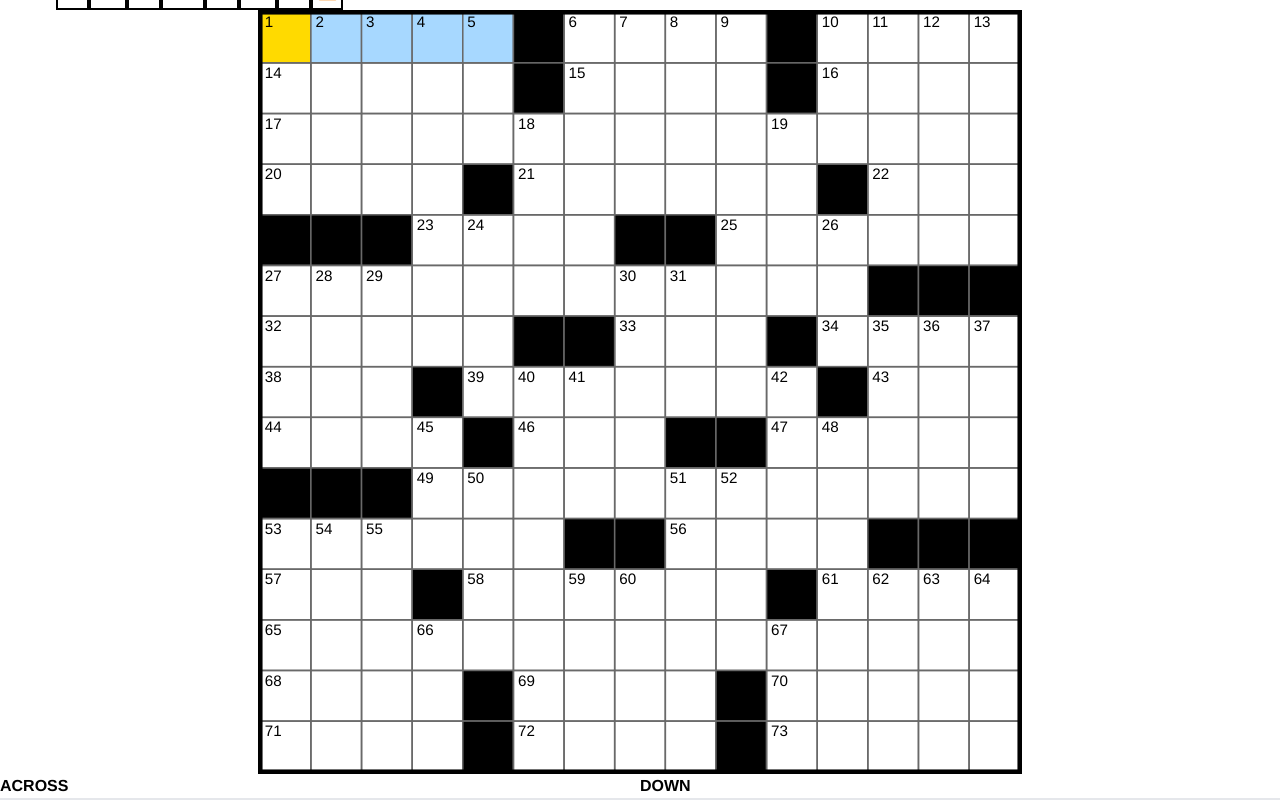
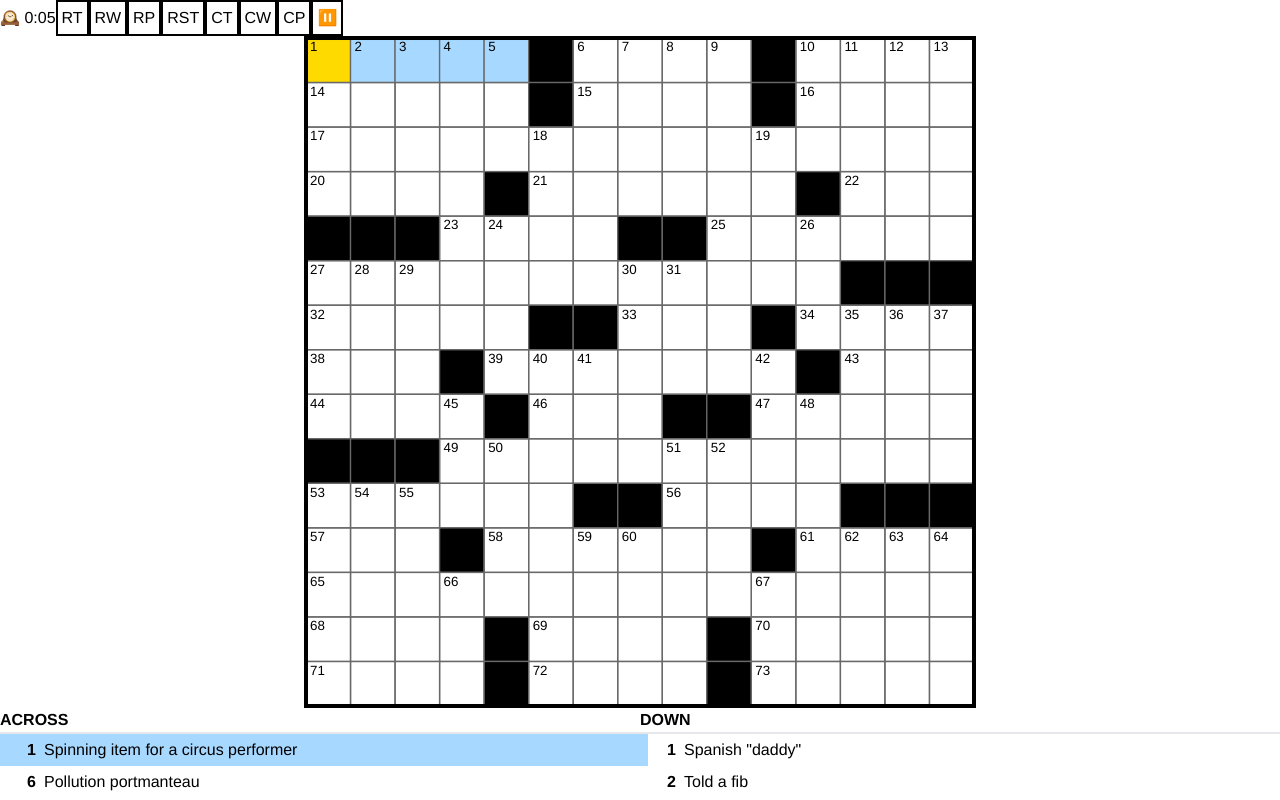
Before and after one commit to gabspeck/crossword-app, a SvelteKit app: page / in a window 1280 px wide. Built offline with nearby package versions, Linux system fonts and the light colour scheme.

Commit message:
remove commented-out code; set width limit

```diff
--- a/src/routes/+page.svelte
+++ b/src/routes/+page.svelte
@@ -285,7 +285,8 @@
 	});
 
 </script>
-<main class="flex flex-col w-screen h-screen overflow-hidden">
+<main class="flex justify-center">
+	<div class="flex flex-col w-screen h-screen max-w-screen-2xl overflow-hidden">
 		<div class="flex flex-row items-center justify-around lg:justify-start">
 			<p>🕰️ {formatDuration(secondsSpent)}</p>
 			<button class="border-2 border-black p-1"
@@ -316,7 +317,7 @@
 		</div>
 		<div class="flex flex-col overflow-hidden lg:flex-row">
 			<div class="flex lg:flex-auto justify-center items-center">
-			<svg class="w-full h-full select-none"
+				<svg class="w-full h-full max-w-2xl select-none"
 						 viewBox="0 0 {gridSideLength + gridStrokeWidth} {gridSideLength + gridStrokeWidth}">
 					{#each tiles as cell, idx}
 						<g bind:this={cell.element} pointer-events="visible" class="focus:outline-none"
@@ -368,54 +369,6 @@
 								height="{gridSideLength}"
 								stroke-width="{gridStrokeWidth}" />
 				</svg>
-			<!--				<div-->
-			<!--					tabindex="-1"-->
-			<!--					role="grid"-->
-			<!--					class="inline-grid grid-cols-{puzzle.dimensions.cols} gap-0 border-[3px] border-black aspect-square w-full max-w-[95cqmin] max-h-[95cqmin]"-->
-			<!--				>-->
-			<!--					{#each tiles as tile, tileIndex}-->
-			<!--						<div-->
-			<!--							bind:this={tile.element}-->
-			<!--							tabindex={tile.isBlank ? null : 0}-->
-			<!--							role="gridcell"-->
-			<!--							class="border-[#696969] border-r-[1px] border-b-[1px] shrink-0 gap-0 focus:outline-none relative"-->
-			<!--							class:bg-[#FFDA00]={!tile.isBlank && currentTileIndex === tileIndex}-->
-			<!--							class:bg-[#A7D8FF]={!tile.isBlank && currentTile.clues[currentDirection] === tile.clues[currentDirection]}-->
-			<!--							class:bg-black={tile.isBlank}-->
-			<!--							onmousedown={tile.isBlank ? null : ev => ev.preventDefault()}-->
-			<!--							onkeydown={tile.isBlank ? null : (ev) => onTileKeyDown(ev, tile)}-->
-			<!--							onclick={tile.isBlank ? null : onTileClick}-->
-			<!--							onfocus={tile.isBlank ? null : () => {if (tileIndex !== currentTileIndex) currentTileIndex = tileIndex}}>-->
-			<!--							{#if !tile.isBlank}-->
-			<!--								<div>-->
-			<!--									{#if tile.check === 'incorrect'}-->
-			<!--										<svg class="absolute" viewBox="0 0 100 100" xmlns="http://www.w3.org/2000/svg">-->
-			<!--											<line x1="100" y1="0" x2="0" y2="100" stroke="red" stroke-width="2" />-->
-			<!--										</svg>-->
-			<!--									{/if}-->
-			<!--									{#if tile.revealed}-->
-			<!--										<svg class="absolute" viewBox="0 0 100 100" xmlns="http://www.w3.org/2000/svg">-->
-			<!--											<g>-->
-			<!--												<polygon fill="#e63333" points="103.00,0.00 69.67,0.00 103.00,36.33" />-->
-			<!--												<circle fill="white" cx="93.24" cy="12.76" r="4.88" />-->
-			<!--											</g>-->
-			<!--										</svg>-->
-			<!--									{/if}-->
-			<!--									<div class="absolute top-[-1px] left-0.5 select-none">-->
-			<!--										<p class="text-[0.75em]">-->
-			<!--											{tile.label}-->
-			<!--										</p>-->
-			<!--									</div>-->
-			<!--									<div class="flex justify-center w-full h-full absolute top-1">-->
-			<!--										<p class="text-[22px] cursor-default select-none" class:text-[#2860d8]={tile.check === 'correct'}>-->
-			<!--											{!solved && paused ? '' : tile.guess}-->
-			<!--										</p>-->
-			<!--									</div>-->
-			<!--								</div>-->
-			<!--							{/if}-->
-			<!--						</div>-->
-			<!--					{/each}-->
-			<!--				</div>-->
 			</div>
 		</div>
 		<div class="flex-1 flex flex-col min-h-0 lg:flex-row">
@@ -442,4 +395,5 @@
 				</div>
 			{/each}
 		</div>
+	</div>
 </main>
```
Lines whose indentation alone changed are shown as unchanged.
